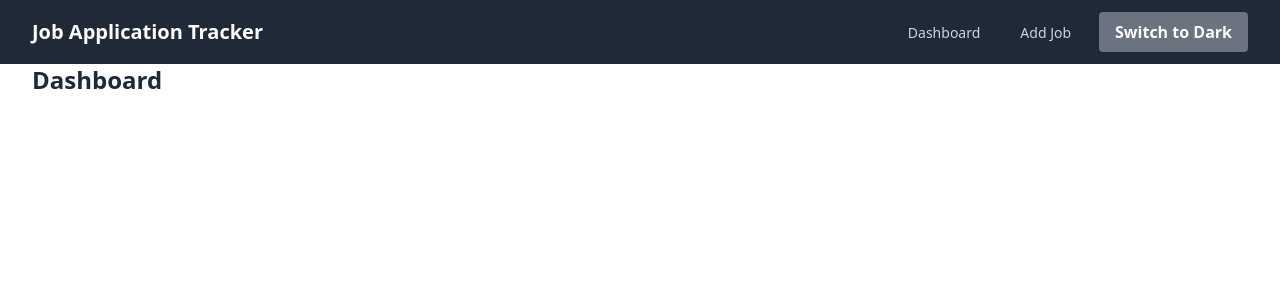
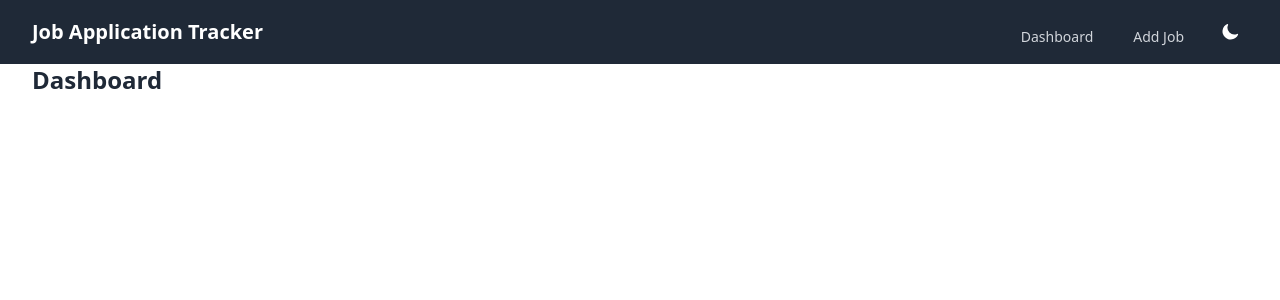
Before and after one commit to hasantohidul/job-application-tracker, a React (Create React App) app: page / in a window 1280 px wide. Shown: the top 300 px of the page. Built offline with nearby package versions, Linux system fonts and the light colour scheme.

Commit message:
feat: replace button text with dynamic Sun and Moon icons and apply rounded style to the buttton

```diff
--- a/src/components/ThemeSwitcher.js
+++ b/src/components/ThemeSwitcher.js
@@ -1,5 +1,7 @@
 import React from "react";
+import { SunIcon, MoonIcon } from "@heroicons/react/16/solid";
 import { useTheme } from "../contexts/ThemeContext";
+
 
 /**
  * ThemeSwitcher component that provides a button to toggle the theme
@@ -10,10 +12,14 @@ function ThemeSwitcher() {
 
   return (
     <button
-      className="bg-gray-500 dark:bg-gray-700 hover:bg-gray-700 dark:hover:bg-gray-900 text-white font-bold py-2 px-4 rounded"
+      className="hover:bg-gray-700 dark:hover:bg-gray-500 text-white font-bold py-2 px-2 rounded-full"
       onClick={toggleTheme}
     >
-      Switch to {theme === "light" ? "Dark" : "Light"}
+      {theme === "light" ? (
+        <>
+        <MoonIcon className="h-5 w-5"></MoonIcon>
+        </>
+      ) : <SunIcon className="h-5 w-5"></SunIcon>}
     </button>
   );
 }
```
